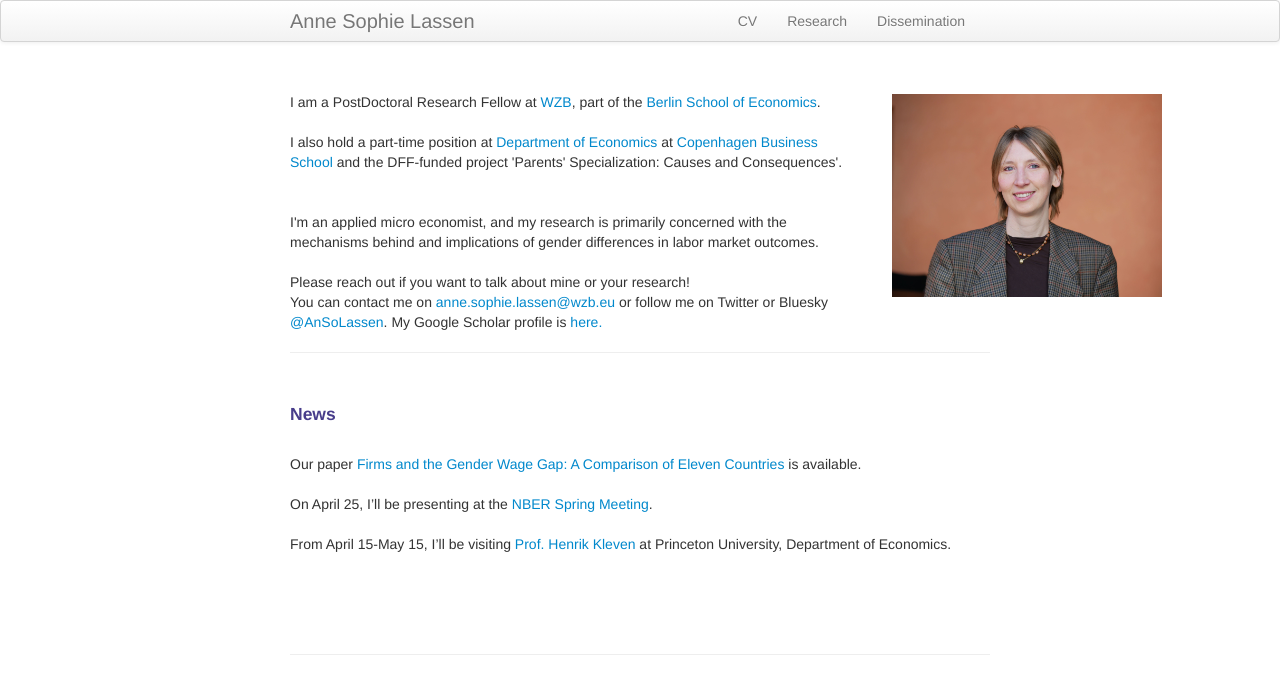
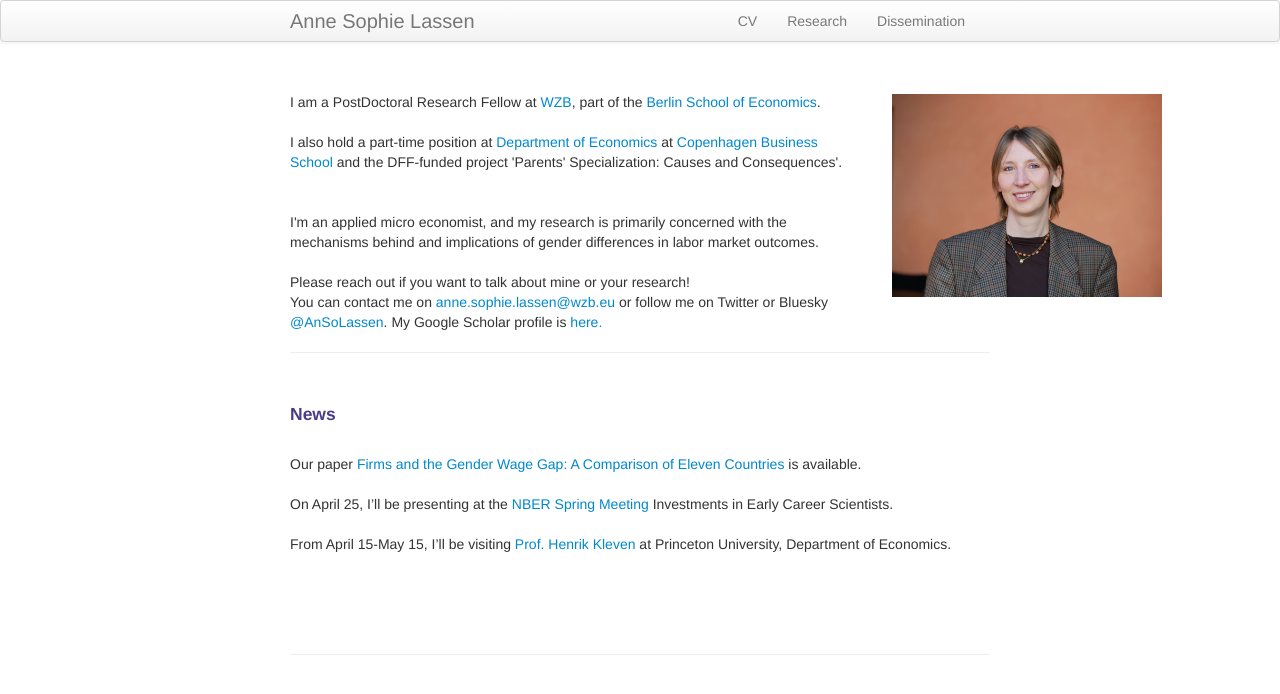
Before and after one commit to annesophielassen/annesophielassen.github.io, a Jekyll site: the page built from index.md, in a window 1280 px wide. Shown: the top 694 px of the page. Built offline with Jekyll 4.4.1, drawn with Linux system fonts in a browser that asks for light colours.

Commit message:
Update index.md

```diff
--- a/index.md
+++ b/index.md
@@ -40,7 +40,7 @@ You can contact me on <a href="mailto:anne.sophie.lassen@wzb.eu">anne.sophie.las
 Our paper <a href="https://www.chicagofed.org/publications/working-papers/2025/2025-24">Firms and the Gender Wage Gap: A Comparison of Eleven Countries</a> is available.
 <br>
 <br>
-On April 25, I'll be presenting at the <a href="https://www.nber.org/conferences/investments-early-career-scientists-spring-2025"> NBER Spring Meeting</a>.
+On April 25, I'll be presenting at the <a href="https://www.nber.org/conferences/investments-early-career-scientists-spring-2025"> NBER Spring Meeting</a> Investments in Early Career Scientists.
 <br>
 <br>
 From April 15-May 15, I'll be visiting <a href="https://www.henrikkleven.com/">Prof. Henrik Kleven</a> at Princeton University, Department of Economics.
```
